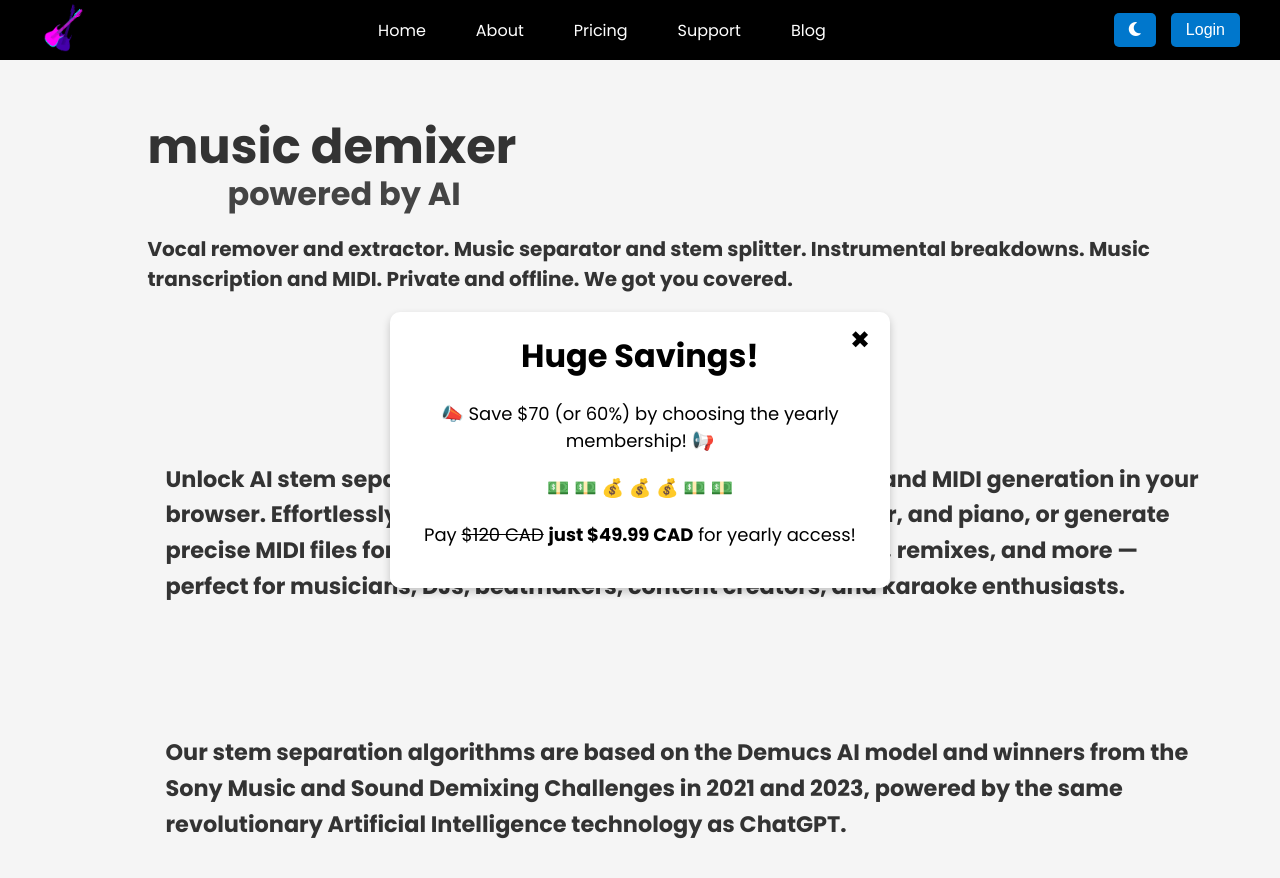
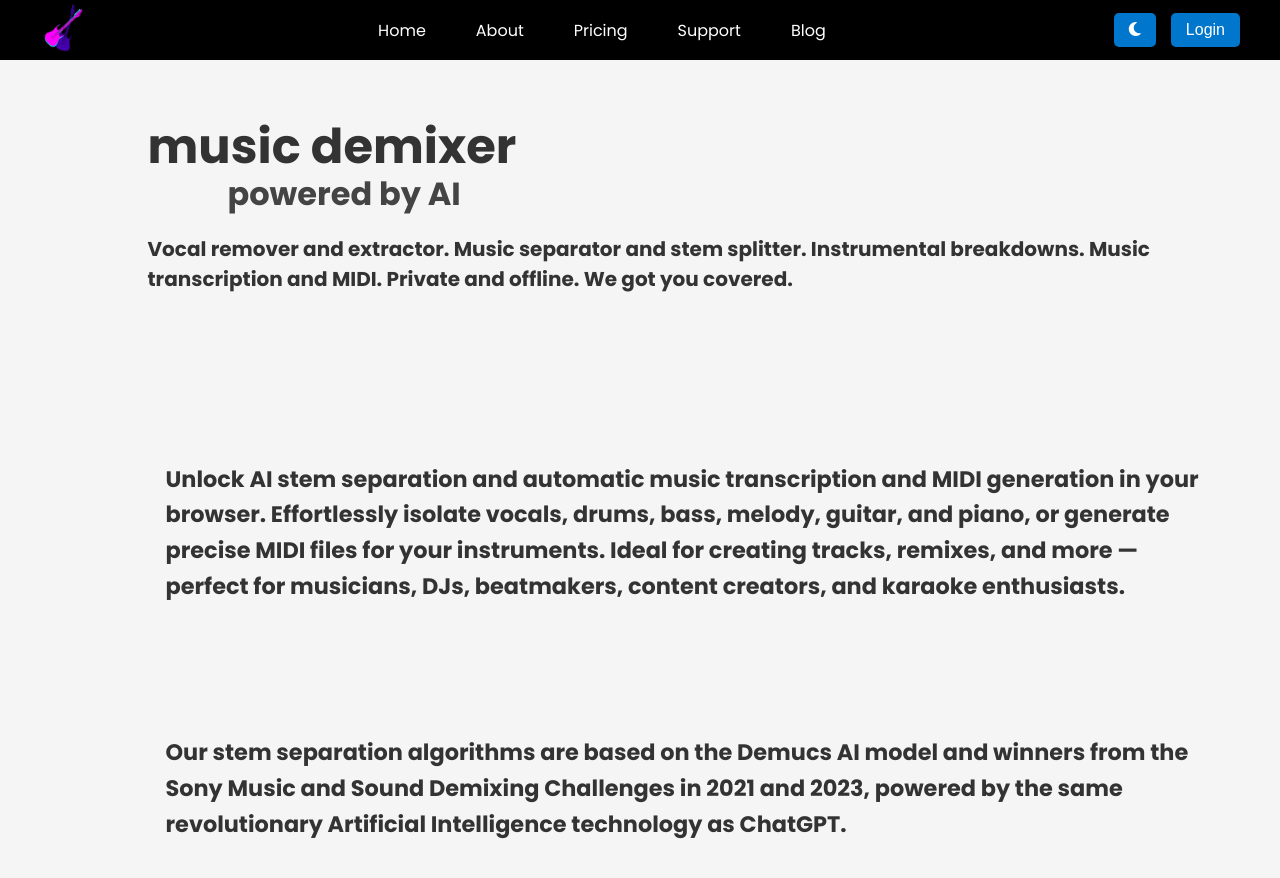
Before and after one commit to sevagh/freemusicdemixer.com, a Jekyll site: the page built from web/index.md, in a window 1280 px wide and 900 px high. Shown: the top 878 px of the window. Built offline with Jekyll 4.4.1, drawn with Linux system fonts in a browser that asks for light colours.

Commit message:
Add dormant popup logic

```diff
--- a/web/_layouts/default.html
+++ b/web/_layouts/default.html
@@ -17,6 +17,7 @@
   {% seo %}
 </head>
 
+<!--
 <div id="popup-overlay" class="popup-overlay"></div>
 <div id="popup-banner" class="popup-banner-hidden">
     <button class="popup-close-button" id="close-popup">✖</button>
@@ -25,6 +26,7 @@
     <p>💵 💵 💰 💰 💰 💵 💵</p>
     <p>Pay <s>$120 CAD</s> <b>just $49.99 CAD</b> for yearly access!</p>
 </div>
+-->
 
 <body>
   <header>
--- a/web/assets/css/style.scss
+++ b/web/assets/css/style.scss
@@ -90,6 +90,20 @@
   #main-content ol li::marker {
     color: #333;
   }
+  .popup-overlay {
+    background: rgba(0, 0, 0, 0.75);
+  }
+  .popup-close-button {
+    color: black;
+  }
+  .popup-banner-shown {
+    background: #ffffff;
+    color: black;
+  }
+  .popup-close-button:hover {
+    color: red;
+    background: white;
+  }
 }
 
 .theme-dark {
@@ -145,6 +159,20 @@
   #main-content ol li::marker {
     color: #f5f5f5;
   }
+  .popup-overlay {
+    background: rgba(255, 255, 255, 0.75);
+  }
+  .popup-close-button {
+    color: white;
+  }
+  .popup-banner-shown {
+    background: black;
+    color: white;
+  }
+  .popup-close-button:hover {
+    color: red;
+    background: black;
+  }
 }
 
 @media (prefers-color-scheme: light) {
@@ -200,6 +228,20 @@
   #main-content ol li::marker {
     color: #333;
   }
+  .popup-overlay {
+    background: rgba(0, 0, 0, 0.75);
+  }
+  .popup-close-button {
+    color: black;
+  }
+  .popup-banner-shown {
+    background: #ffffff;
+    color: black;
+  }
+  .popup-close-button:hover {
+    color: red;
+    background: white;
+  }
 }
 
 @media (prefers-color-scheme: dark) {
@@ -254,6 +296,20 @@
   #main-content ul li::marker,
   #main-content ol li::marker {
     color: #f5f5f5;
+  }
+  .popup-overlay {
+    background: rgba(255, 255, 255, 0.75);
+  }
+  .popup-close-button {
+    color: white;
+  }
+  .popup-banner-shown {
+    background: black;
+    color: white;
+  }
+  .popup-close-button:hover {
+    color: red;
+    background: black;
   }
 }
 
@@ -1333,18 +1389,6 @@
   cursor: pointer;
 }
 
-/* Slider labels */
-.slider-labels {
-  display: flex;
-  justify-content: space-between;
-  padding-top: 10px;
-}
-
-.slider-labels span {
-  font-size: 12px;
-  color: #333;
-}
-
 /* popup banner */
 .popup-banner-hidden {
   display: none;
@@ -1358,11 +1402,9 @@
   transform: translate(-50%, -50%);
   width: auto; /* adjust width as necessary */
   max-width: 500px; /* max-width for responsiveness */
-  background: #ffffff;
-  color: black;
   font-size: 24px;
   padding: 20px;
-  box-shadow: 0 4px 8px rgba(0, 0, 0, 0.2);
+  box-shadow: 0 0 15px rgba(255, 215, 0, 0.6), 0 0 25px rgba(255, 215, 0, 0.4); /* Gold glow */
   z-index: 1001;
   flex-direction: column;
   align-items: center;
@@ -1375,7 +1417,6 @@
   top: 0;
   left: 0;
   width: 100%;
-  background: rgba(0, 0, 0, 0.75);
   z-index: 1000;
   display: none;
 }
@@ -1393,14 +1434,7 @@
   font-size: 24px;
   background: none; /* Explicitly ensure no background */
   border: none;
-  color: black; /* Set color explicitly */
   padding: 0 10px 0 10px; /* Reset padding */
-}
-
-// now write popup-close-button hover
-.popup-close-button:hover {
-  color: red;
-  background: white;
 }
 
 .popup-title {
```
Also changed, not shown: js/main.js (+27 -1 lines), web/main.js.
